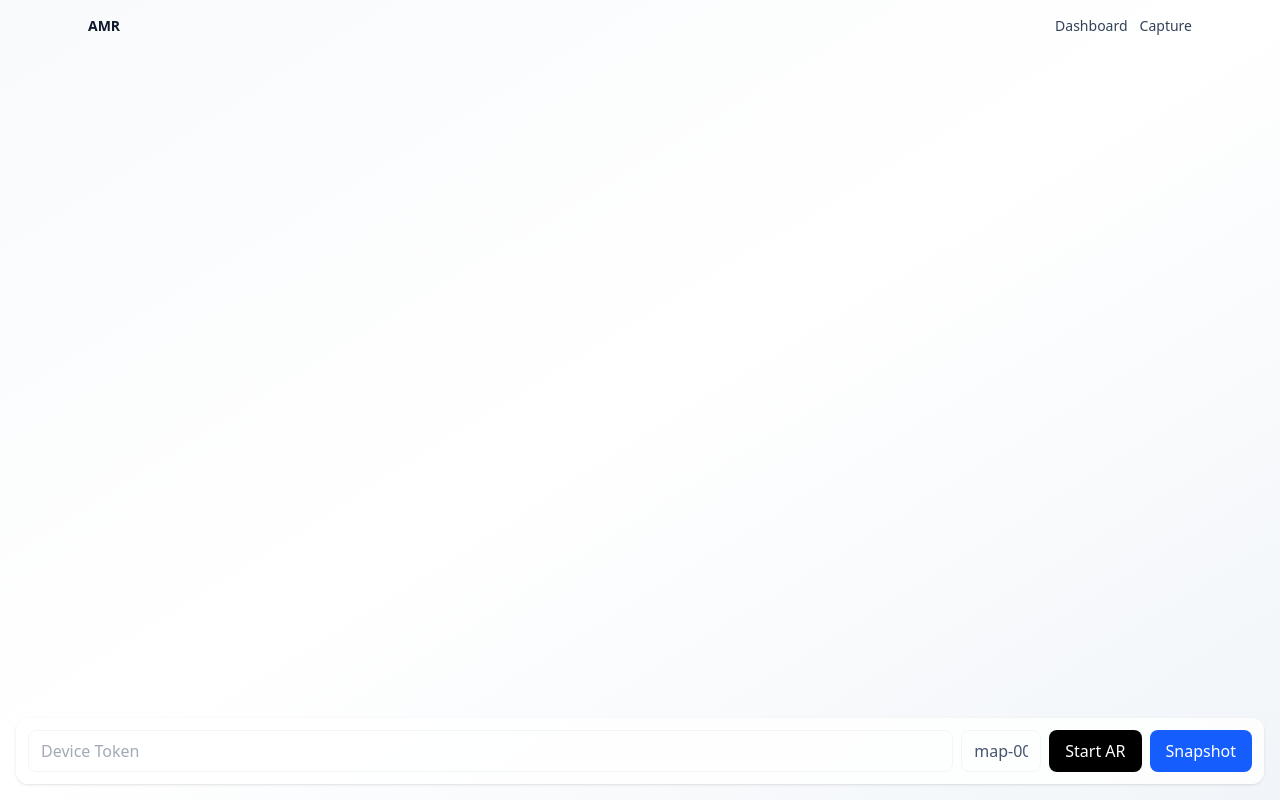
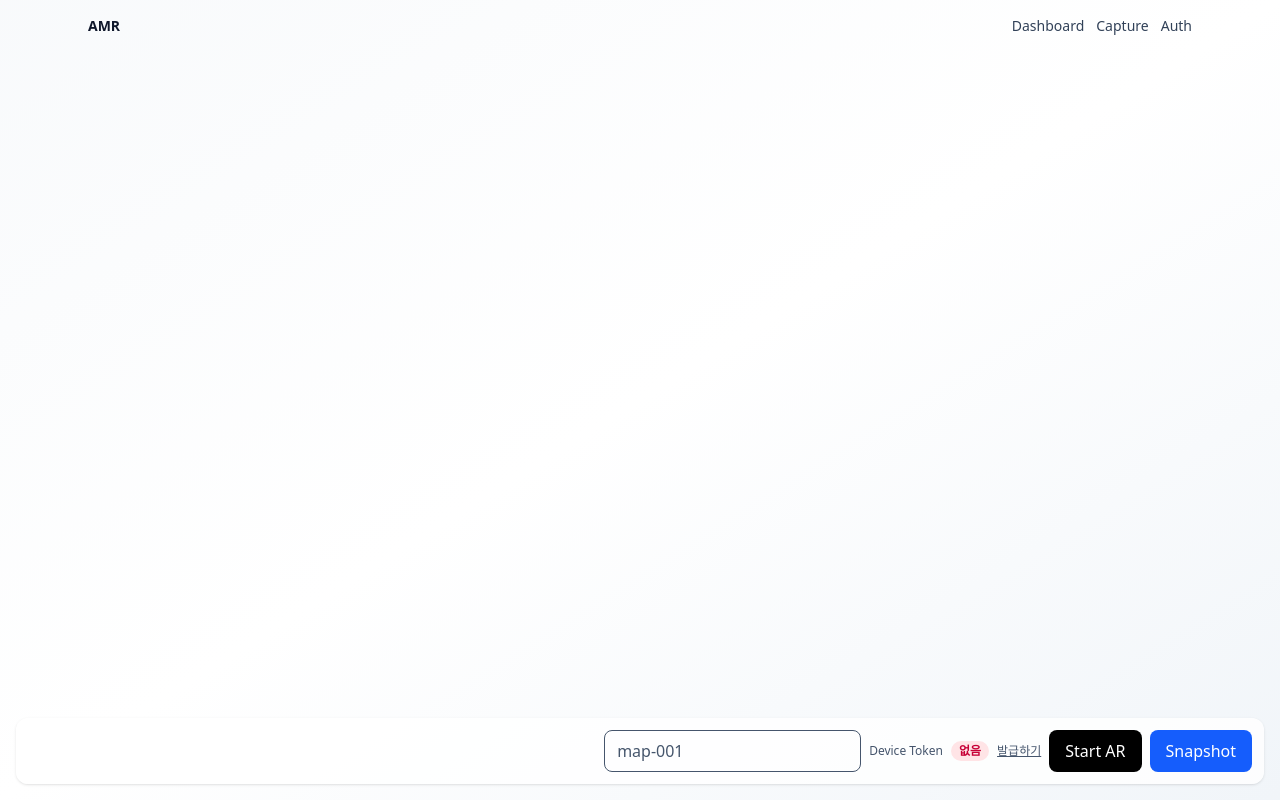
Before and after one commit to sub-bong/AMR-Monitoring-System, a React (Vite) app in the folder frontend/: page /capture in a window 1280 px wide. Built offline with nearby package versions, Linux system fonts and the light colour scheme; no server answers.

Commit message:
feat: 로그인 및 디바이스 토큰 발급 UI 추가

```diff
--- a/frontend/src/App.tsx
+++ b/frontend/src/App.tsx
@@ -1,6 +1,7 @@
 import { BrowserRouter, Routes, Route, Link } from "react-router-dom";
 import DashboardPage from "./pages/DashboardPage";
 import MapCapturePage from "./pages/MapCapturePage";
+import AuthPage from "./pages/AuthPage";
 
 export default function App() {
   return (
@@ -15,12 +16,16 @@ export default function App() {
             <Link to="/capture" className="text-slate-700 hover:text-slate-900">
               Capture
             </Link>
+            <Link to="/auth" className="text-slate-700 hover:text-slate-900">
+              Auth
+            </Link>
           </div>
         </nav>
 
         <Routes>
           <Route path="/" element={<DashboardPage />} />
           <Route path="/capture" element={<MapCapturePage />} />
+          <Route path="/auth" element={<AuthPage />} />
           <Route path="*" element={<div className="p-8">Not Found</div>} />
         </Routes>
       </div>
--- /dev/null
+++ b/frontend/src/components/AuthProvider.tsx
@@ -0,0 +1,32 @@
+import { useCallback, useMemo, useState } from "react";
+import { AuthContext } from "../hooks/auth/authContext";
+
+function readToken(key: string) {
+  return localStorage.getItem(key) ?? "";
+}
+
+export function AuthProvider({ children }: { children: React.ReactNode }) {
+  const [userToken, setUserTokenState] = useState(() => readToken("userToken"));
+  const [deviceToken, setDeviceTokenState] = useState(() => readToken("deviceToken"));
+
+  const setUserToken = (token: string) => {
+    setUserTokenState(token);
+    if (token) localStorage.setItem("userToken", token);
+    else localStorage.removeItem("userToken");
+  };
+
+  const setDeviceToken = (token: string) => {
+    setDeviceTokenState(token);
+    if (token) localStorage.setItem("deviceToken", token);
+    else localStorage.removeItem("deviceToken");
+  };
+
+  const clearTokens = useCallback(() => {
+    setUserToken("");
+    setDeviceToken("");
+  }, []);
+
+  const value = useMemo(() => ({ userToken, deviceToken, setUserToken, setDeviceToken, clearTokens }), [userToken, deviceToken, clearTokens]);
+
+  return <AuthContext.Provider value={value}>{children}</AuthContext.Provider>;
+}
--- a/frontend/src/components/CaptureControls.tsx
+++ b/frontend/src/components/CaptureControls.tsx
@@ -1,34 +1,39 @@
+import { Link } from "react-router-dom";
+
 type Props = {
   mapId: string;
   deviceToken: string;
   onMapIdChange: (v: string) => void;
-  onTokenChange: (v: string) => void;
   onStart: () => void;
   onSnapshot: () => void;
 };
 
-export function CaptureControls({ mapId, deviceToken, onMapIdChange, onTokenChange, onStart, onSnapshot }: Props) {
+export function CaptureControls({ mapId, deviceToken, onMapIdChange, onStart, onSnapshot }: Props) {
+  const tokenReady = Boolean(deviceToken);
+
   return (
     <div className="fixed bottom-4 left-4 right-4 flex gap-2 rounded-xl bg-white/80 p-3 shadow flex-wrap justify-end">
-      <div className="flex flex-1 gap-2">
-        <input
-          className="text-slate-600 flex-1 rounded-lg border border-slate-100 focus:border-slate-400 focus:outline-none px-3 py-2"
-          placeholder="Device Token"
-          value={deviceToken}
-          onChange={(e) => onTokenChange(e.target.value)}
-        />
-        <input
-          className="text-slate-600 w-20 rounded-lg border border-slate-100 focus:border-slate-400 focus:outline-none px-3 py-2"
-          placeholder="Map ID"
-          value={mapId}
-          onChange={(e) => onMapIdChange(e.target.value)}
-        />
+      <div className="flex gap-2">
+        <input className="text-slate-600 flex-1 rounded-lg border px-3 py-2" placeholder="Map ID" value={mapId} onChange={(e) => onMapIdChange(e.target.value)} />
+
+        <div className="flex items-center gap-2 text-xs">
+          <span className="text-slate-600">Device Token</span>
+          <span className={`rounded-full px-2 py-0.5 text-xs font-semibold ${tokenReady ? "bg-emerald-100 text-emerald-700" : "bg-rose-100 text-rose-700"}`}>
+            {tokenReady ? "설정됨" : "없음"}
+          </span>
+          {!tokenReady && (
+            <Link className="text-slate-600 underline" to="/auth">
+              발급하기
+            </Link>
+          )}
+        </div>
       </div>
+
       <div className="flex gap-2">
         <button className="cursor-pointer rounded-lg bg-black px-4 py-2 text-white" onClick={onStart}>
           Start AR
         </button>
-        <button className="cursor-pointer rounded-lg bg-blue-600 px-4 py-2 text-white" onClick={onSnapshot}>
+        <button className="cursor-pointer rounded-lg bg-blue-600 px-4 py-2 text-white" onClick={onSnapshot} disabled={!tokenReady}>
           Snapshot
         </button>
       </div>
--- /dev/null
+++ b/frontend/src/hooks/auth/authContext.ts
@@ -0,0 +1,11 @@
+import { createContext } from "react";
+
+export type AuthContextValue = {
+  userToken: string;
+  deviceToken: string;
+  setUserToken: (token: string) => void;
+  setDeviceToken: (token: string) => void;
+  clearTokens: () => void;
+};
+
+export const AuthContext = createContext<AuthContextValue | undefined>(undefined);
--- /dev/null
+++ b/frontend/src/hooks/auth/useAuth.ts
@@ -0,0 +1,8 @@
+import { useContext } from "react";
+import { AuthContext } from "./authContext";
+
+export function useAuth() {
+  const ctx = useContext(AuthContext);
+  if (!ctx) throw new Error("useAuth는 AuthProvider 내에서 사용해야 합니다.");
+  return ctx;
+}
--- a/frontend/src/main.tsx
+++ b/frontend/src/main.tsx
@@ -2,9 +2,12 @@ import { StrictMode } from "react";
 import { createRoot } from "react-dom/client";
 import "./index.css";
 import App from "./App.tsx";
+import { AuthProvider } from "./components/AuthProvider.tsx";
 
 createRoot(document.getElementById("root")!).render(
   <StrictMode>
-    <App />
+    <AuthProvider>
+      <App />
+    </AuthProvider>
   </StrictMode>,
 );
--- /dev/null
+++ b/frontend/src/pages/AuthPage.tsx
@@ -0,0 +1,106 @@
+import { useState } from "react";
+import { deviceAuth, login, register } from "../services/authApi";
+import { useAuth } from "../hooks/auth/useAuth";
+
+export default function AuthPage() {
+  const { userToken, deviceToken, setUserToken, setDeviceToken, clearTokens } = useAuth();
+
+  const [email, setEmail] = useState("");
+  const [password, setPassword] = useState("");
+  const [deviceKey, setDeviceKey] = useState("");
+  const [error, setError] = useState("");
+  const [busy, setBusy] = useState<"login" | "register" | "device" | "">("");
+
+  const tokenLabel = (t: string) => (t ? `${t.slice(0, 12)}...` : "없음");
+
+  async function handleLogin() {
+    try {
+      setBusy("login");
+      setError("");
+      const token = await login(email, password);
+      setUserToken(token);
+    } catch (e) {
+      setError(e instanceof Error ? e.message : "로그인 실패");
+    } finally {
+      setBusy("");
+    }
+  }
+
+  async function handleRegister() {
+    try {
+      setBusy("register");
+      setError("");
+      const token = await register(email, password);
+      setUserToken(token);
+    } catch (e) {
+      setError(e instanceof Error ? e.message : "회원가입 실패");
+    } finally {
+      setBusy("");
+    }
+  }
+
+  async function handleDeviceAuth() {
+    try {
+      setBusy("device");
+      setError("");
+      const token = await deviceAuth(deviceKey);
+      setDeviceToken(token);
+    } catch (e) {
+      setError(e instanceof Error ? e.message : "디바이스 인증 실패");
+    } finally {
+      setBusy("");
+    }
+  }
+
+  return (
+    <div className="mx-auto max-w-4xl px-6 py-10">
+      <h1 className="mb-6 text-2xl font-semibold">인증</h1>
+
+      {error && <div className="mb-4 rounded-lg border border-red-200 bg-red-50 p-3 text-sm text-red-700">{error}</div>}
+
+      <div className="grid gap-6 md:grid-cols-2">
+        <div className="rounded-2xl border border-slate-200 bg-white/70 p-5 shadow-sm">
+          <h2 className="mb-3 text-sm font-semibold uppercase tracking-[0.2em] text-slate-500">사용자</h2>
+          <div className="space-y-3">
+            <input className="w-full text-slate-600 rounded-lg border px-3 py-2" placeholder="이메일" value={email} onChange={(e) => setEmail(e.target.value)} />
+            <input
+              className="w-full text-slate-600 rounded-lg border px-3 py-2"
+              type="password"
+              placeholder="비밀번호"
+              value={password}
+              onChange={(e) => setPassword(e.target.value)}
+            />
+            <div className="flex gap-2">
+              <button className="cursor-pointer rounded-lg bg-slate-900 px-4 py-2 text-sm text-white disabled:opacity-50" onClick={handleLogin} disabled={busy === "login"}>
+                로그인
+              </button>
+              <button
+                className="cursor-pointer rounded-lg text-slate-600 border border-slate-300 px-4 py-2 text-sm disabled:opacity-50"
+                onClick={handleRegister}
+                disabled={busy === "register"}
+              >
+                회원가입
+              </button>
+            </div>
+            <div className="text-xs text-slate-500">User 토큰: {tokenLabel(userToken)}</div>
+          </div>
+        </div>
+
+        <div className="rounded-2xl border border-slate-200 bg-white/70 p-5 shadow-sm">
+          <h2 className="mb-3 text-sm font-semibold uppercase tracking-[0.2em] text-slate-500">디바이스</h2>
+          <div className="space-y-3">
+            <input className="w-full text-slate-600 rounded-lg border px-3 py-2" placeholder="Device Key" value={deviceKey} onChange={(e) => setDeviceKey(e.target.value)} />
+            <button className="cursor-pointer rounded-lg bg-blue-600 px-4 py-2 text-sm text-white disabled:opacity-50" onClick={handleDeviceAuth} disabled={busy === "device"}>
+              디바이스 토큰 발급
+            </button>
+            <div className="text-xs text-slate-500">Device 토큰: {tokenLabel(deviceToken)}</div>
+          </div>
+        </div>
+      </div>
+
+      <button className="mt-6 text-sm text-slate-500 underline" onClick={clearTokens}>
+        토큰 초기화
+      </button>
+    </div>
+  );
+}
--- a/frontend/src/pages/DashboardPage.tsx
+++ b/frontend/src/pages/DashboardPage.tsx
@@ -2,18 +2,20 @@ import { useEffect, useState } from "react";
 import { MapCanvas } from "../components/MapCanvas";
 import { apiGet } from "../services/api";
 import { useTelemetry } from "../hooks/telemetry/useTelemetry";
+import { useAuth } from "../hooks/auth/useAuth";
+import { Link } from "react-router-dom";
 
 type Point = { x: number; y: number };
 
 export default function DashboardPage() {
-  const [userToken, setUserToken] = useState("");
+  const { userToken, deviceToken } = useAuth();
   const [mapId, setMapId] = useState("map-001");
   const [polygon, setPolygon] = useState<Point[]>([]);
-  const [deviceToken, setDeviceToken] = useState("");
 
   const telemetry = useTelemetry(mapId, deviceToken);
 
   async function loadMap() {
+    if (!userToken) return;
     const res = await apiGet<{ ok: boolean; map: { polygon: Point[] } }>(`/maps/${mapId}`, userToken);
     setPolygon(res.map.polygon);
   }
@@ -39,35 +41,30 @@ export default function DashboardPage() {
           <h1 className="text-2xl font-semibold tracking-tight">AMR Monitoring</h1>
           <p className="text-sm text-slate-500">실시간 Map</p>
         </header>
+        {!userToken && (
+          <div className="mb-4 rounded-lg border border-amber-200 bg-amber-50 p-3 text-sm text-amber-700">
+            User 토큰이 필요합니다.
+            <Link className="underline" to="/auth">
+              Auth
+            </Link>
+            에서 발급하세요.
+          </div>
+        )}
 
         <div className="grid gap-6 lg:grid-cols-[minmax(0,2fr)_minmax(0,1fr)]">
           <section className="space-y-4">
             <div className="rounded-2xl border border-slate-200 bg-white/70 p-5 shadow-sm">
               <div className="grid gap-4">
-                <label className="text-xs uppercase tracking-[0.2em] text-slate-500">User Token</label>
-                <input
-                  className="w-full rounded-lg border border-slate-200 bg-white px-3 py-2 text-sm shadow-sm focus:border-slate-400 focus:outline-none"
-                  value={userToken}
-                  onChange={(e) => setUserToken(e.target.value)}
-                />
-
-                <label className="text-xs uppercase tracking-[0.2em] text-slate-500">Device Token</label>
-                <input
-                  className="w-full rounded-lg border border-slate-200 bg-white px-3 py-2 text-sm shadow-sm focus:border-slate-400 focus:outline-none"
-                  value={deviceToken}
-                  onChange={(e) => setDeviceToken(e.target.value)}
-                />
-
                 <div className="flex flex-wrap items-center gap-3">
                   <div className="flex-1">
-                    <label className="text-xs uppercase tracking-[0.2em] text-slate-500"></label>
+                    <label className="text-xs uppercase tracking-[0.2em] text-slate-500">Map ID</label>
                     <input
                       className="w-full rounded-lg border border-slate-200 bg-white px-3 py-2 text-sm shadow-sm focus:border-slate-400 focus:outline-none"
                       value={mapId}
                       onChange={(e) => setMapId(e.target.value)}
                     />
                   </div>
-                  <button className="rounded-lg bg-slate-900 px-4 py-2 text-sm font-semibold text-white hover:bg-slate-800" onClick={loadMap}>
+                  <button className="rounded-lg bg-slate-900 px-4 py-2 text-sm font-semibold text-white hover:bg-slate-800" onClick={loadMap} disabled={!userToken}>
                     Load Map
                   </button>
                 </div>
--- a/frontend/src/pages/MapCapturePage.tsx
+++ b/frontend/src/pages/MapCapturePage.tsx
@@ -3,10 +3,11 @@ import { ArViewport } from "../components/ArViewport";
 import { CaptureControls } from "../components/CaptureControls";
 import { useSnapshot } from "../hooks/mapCapture/useSnapshot";
 import { useXrSession } from "../hooks/mapCapture/useXrSession";
+import { useAuth } from "../hooks/auth/useAuth";
 
 export default function MapCapturePage() {
   const [mapId, setMapId] = useState("map-001");
-  const [deviceToken, setDeviceToken] = useState("");
+  const { deviceToken } = useAuth();
 
   const { mountRef, startSession, getCanvas, getXrMeta } = useXrSession();
   const { takeSnapshot } = useSnapshot(getCanvas, getXrMeta);
@@ -14,14 +15,7 @@ export default function MapCapturePage() {
   return (
     <div className="h-screen w-full">
       <ArViewport mountRef={mountRef} />
-      <CaptureControls
-        mapId={mapId}
-        deviceToken={deviceToken}
-        onMapIdChange={setMapId}
-        onTokenChange={setDeviceToken}
-        onStart={startSession}
-        onSnapshot={() => takeSnapshot(mapId, deviceToken)}
-      />
+      <CaptureControls mapId={mapId} deviceToken={deviceToken} onMapIdChange={setMapId} onStart={startSession} onSnapshot={() => takeSnapshot(mapId, deviceToken)} />
     </div>
   );
 }
--- /dev/null
+++ b/frontend/src/services/authApi.ts
@@ -0,0 +1,30 @@
+import { API_BASE } from "./api";
+
+type TokenResponse = { access_token: string; token_type: string };
+
+async function postJson<T>(path: string, body: unknown): Promise<T> {
+  const res = await fetch(`${API_BASE}${path}`, {
+    method: "POST",
+    headers: { "Content-Type": "application/json" },
+    body: JSON.stringify(body),
+  });
+
+  if (!res.ok) throw new Error(await res.text());
+
+  return res.json();
+}
+
+export async function login(email: string, password: string) {
+  const res = await postJson<TokenResponse>("/auth/login", { email, password });
+  return res.access_token;
+}
+
+export async function register(email: string, password: string) {
+  const res = await postJson<TokenResponse>("/auth/register", { email, password });
+  return res.access_token;
+}
+
+export async function deviceAuth(device_key: string) {
+  const res = await postJson<TokenResponse>("/auth/device", { device_key });
+  return res.access_token;
+}
```
